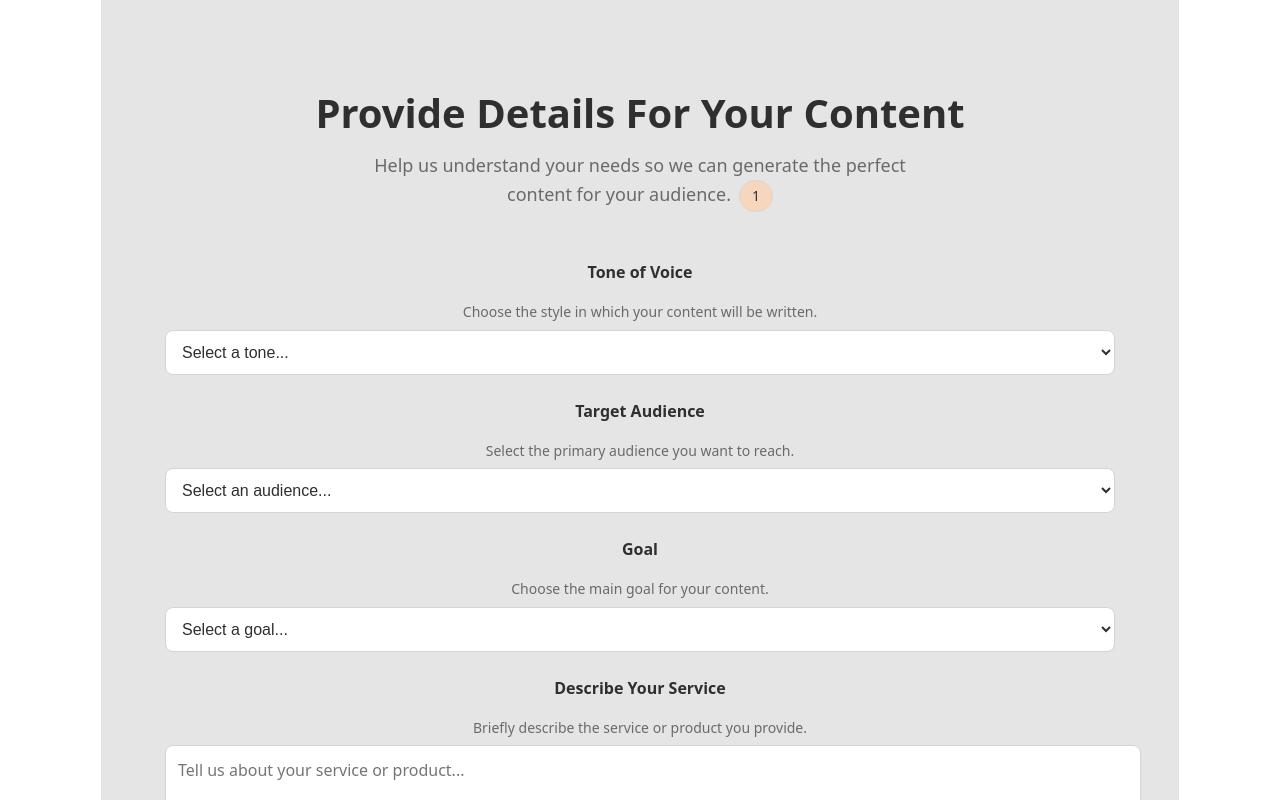
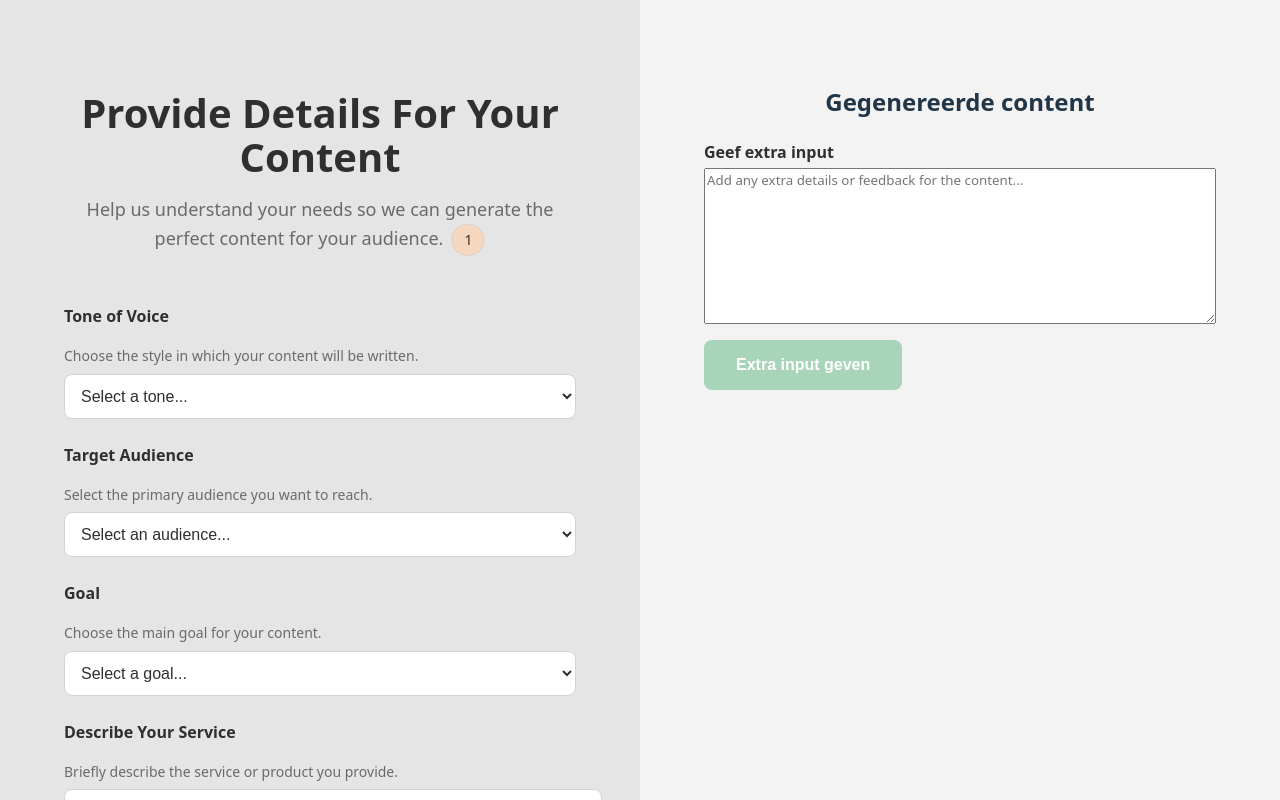
Before and after one commit to bloomsite/website-copy-ai, a React (Vite) app in the folder frontend/: page /content/1 in a window 1280 px wide. Shown: the top 800 px of the page. Built offline with nearby package versions, Linux system fonts and the light colour scheme.

Commit message:
adjustments content writer

```diff
--- a/frontend/src/pages/ContentWriter/ContentWriter.css
+++ b/frontend/src/pages/ContentWriter/ContentWriter.css
@@ -1,7 +1,41 @@
-/* CSS Custom Properties - Add these new color variables */
-:root {
-  --color-valid: #10b981;   /* Green for valid state */
-  --color-error: #ef4444;   /* Red for error state */
+
+.content-writer-items {
+  display: grid;
+  grid-template-columns: 1fr 1fr;
+  background-color: #f3f3f3;
+  overflow-y: auto;
+}
+
+.content-writer-display {
+  padding: 4rem;
+
+}
+
+.extra-input-section {
+  display: flex;
+  flex-direction: column;
+}
+
+.content-card {
+  background: var(--color-surface);
+  border: 1px solid var(--color-border);
+  border-radius: 0.75rem;
+  padding: 1.5rem;
+  margin-bottom: 1rem;
+  box-shadow: 0 1px 3px rgba(0, 0, 0, 0.1);
+  max-width: 600px;
+}
+
+.content-user {
+  background-color: var(--color-primary);
+  margin-left: 6rem;
+}
+
+.content-card .content-text {
+  color: var(--color-text);
+  line-height: 1.6;
+  font-size: 0.95rem;
+  white-space: pre-wrap;
 }
 
 /* Main page wrapper */
@@ -60,11 +94,12 @@
 }
 
 /* Labels */
-.content-writer-page .field-label {
+ .field-label {
   font-weight: bold;
   color: var(--color-text);
   margin-bottom: 0.25rem;
   font-size: 1rem;
+  text-align: left;
 }
 
 /* Helper text */
@@ -73,6 +108,7 @@
   color: var(--color-subtle-text);
   margin-bottom: 0.5rem;
   line-height: 1.4;
+  text-align: left;
 }
 
 /* Input fields (select, textarea) */
@@ -93,7 +129,7 @@
 }
 
 /* Textarea specific styling */
-.content-writer-page .field-textarea {
+.field-textarea {
   min-height: 150px;
   resize: vertical;
   font-family: inherit;
@@ -127,7 +163,7 @@
 }
 
 /* Submit button */
-.content-writer-page .submit-button {
+.submit-button {
   background-color: var(--color-primary);
   color: white;
   border: none;
@@ -141,22 +177,21 @@
   align-self: flex-start;
 }
 
-.content-writer-page .submit-button:hover:not(:disabled) {
+.submit-button:hover:not(:disabled) {
   background-color: var(--color-primary-hover);
   transform: translateY(-2px);
   box-shadow: 0 4px 12px rgba(0, 0, 0, 0.15);
 }
 
-.content-writer-page .submit-button:disabled,
-.content-writer-page .submit-button.is-disabled {
+.submit-button:disabled,
+.submit-button.is-disabled {
   opacity: 0.6;
   cursor: not-allowed;
   transform: none;
   box-shadow: none;
 }
-
-.content-writer-page .submit-button:disabled:hover,
-.content-writer-page .submit-button.is-disabled:hover {
+.submit-button:disabled:hover,
+.submit-button.is-disabled:hover {
   background-color: var(--color-primary);
   transform: none;
   box-shadow: none;
@@ -181,7 +216,7 @@
     gap: 1.25rem;
   }
 
-  .content-writer-page .submit-button {
+  .submit-button {
     width: 100%;
     align-self: stretch;
   }
--- a/frontend/src/pages/ContentWriter/ContentWriter.tsx
+++ b/frontend/src/pages/ContentWriter/ContentWriter.tsx
@@ -14,6 +14,18 @@ interface FormData {
 
 const ContentWriter: React.FC = () => {
   const { pageType } = useParams<{ pageType: string }>();
+
+  const [extraInput, setExtraInput] = useState("");
+  const [submittedExtraInputs, setSubmittedExtraInputs] = useState<string[]>(
+    []
+  );
+
+  const handleExtraInputSubmit = () => {
+    if (extraInput.trim()) {
+      setSubmittedExtraInputs((prev) => [...prev, extraInput.trim()]);
+      setExtraInput("");
+    }
+  };
 
   const [formData, setFormData] = useState<FormData>({
     tone: "",
@@ -102,16 +114,21 @@ const ContentWriter: React.FC = () => {
   };
 
   return (
+    <>
+      <div className="content-writer-items">
         <div className="content-writer-page">
           <div className="page-header">
             <h1>Provide Details For Your Content</h1>
             <p className="page-subtitle">
-          Help us understand your needs so we can generate the perfect content
-          for your audience.
+              Help us understand your needs so we can generate the perfect
+              content for your audience.
               {pageType && <span className="page-type-badge">{pageType}</span>}
             </p>
           </div>
 
+          <div className="content-writer-layout">
+            {/* Left Column - Form */}
+            <div className="content-form-column">
               <form className="content-form" onSubmit={handleSubmit}>
                 <div className="field-group">
                   <label htmlFor="tone" className="field-label">
@@ -134,7 +151,9 @@ const ContentWriter: React.FC = () => {
                     <option value="informative">Informative</option>
                     <option value="casual">Casual</option>
                   </select>
-          {errors.tone && <div className="field-error">{errors.tone}</div>}
+                  {errors.tone && (
+                    <div className="field-error">{errors.tone}</div>
+                  )}
                 </div>
 
                 <div className="field-group">
@@ -167,7 +186,9 @@ const ContentWriter: React.FC = () => {
                   <label htmlFor="goal" className="field-label">
                     Goal
                   </label>
-          <p className="field-help">Choose the main goal for your content.</p>
+                  <p className="field-help">
+                    Choose the main goal for your content.
+                  </p>
                   <select
                     id="goal"
                     value={formData.goal}
@@ -182,7 +203,9 @@ const ContentWriter: React.FC = () => {
                     <option value="promote-event">Promote Event</option>
                     <option value="generate-leads">Generate Leads</option>
                   </select>
-          {errors.goal && <div className="field-error">{errors.goal}</div>}
+                  {errors.goal && (
+                    <div className="field-error">{errors.goal}</div>
+                  )}
                 </div>
 
                 <div className="field-group">
@@ -195,7 +218,9 @@ const ContentWriter: React.FC = () => {
                   <textarea
                     id="description"
                     value={formData.description}
-            onChange={(e) => handleChange("description", e.target.value)}
+                    onChange={(e) =>
+                      handleChange("description", e.target.value)
+                    }
                     className={`field-input field-textarea ${getFieldClass(
                       "description"
                     )}`}
@@ -215,30 +240,66 @@ const ContentWriter: React.FC = () => {
                   {isGenerating ? "Generating Content..." : "Generate Content"}
                 </button>
               </form>
+            </div>
+
+            {/* Right Column - Content Display */}
+          </div>
+        </div>
+        <div className="content-writer-display">
+          <div className="content-display-section">
+            <div className="page-header">
+              <h2>Gegenereerde content</h2>
+            </div>
+
+            {/* Display generated content in cards */}
+            {generatedContent && (
+              <div className="content-card">
+                <div className="content-text">{generatedContent.content}</div>
+              </div>
+            )}
 
             {/* Display API error if any */}
             {generateError && (
-        <div className="error-message">
-          <h3>Error generating content:</h3>
-          <p>{generateError.message}</p>
+              <div className="content-card content-assistant">
+                <div
+                  className="content-text"
+                  style={{ color: "var(--color-error)" }}
+                >
+                  Error generating content: {generateError.message}
+                </div>
               </div>
             )}
 
-      {/* Display generated content */}
-      {generatedContent && (
-        <div className="generated-content">
-          <h3>Generated Content:</h3>
-          <div className="content-display">{generatedContent.content}</div>
-          {generatedContent.tokens && (
-            <div className="token-info">
-              <small>
-                Tokens used: {JSON.stringify(generatedContent.tokens)}
-              </small>
+            {/* Extra inputs as separate cards */}
+            {submittedExtraInputs.map((input, index) => (
+              <div className="content-card content-user" key={index}>
+                <div className="content-text">{input}</div>
               </div>
-          )}
+            ))}
+
+            <div className="extra-input-section">
+              <label htmlFor="extra-input" className="field-label">
+                Geef extra input
+              </label>
+              <textarea
+                id="extra-input"
+                className="field-input field-textarea"
+                placeholder="Add any extra details or feedback for the content..."
+                value={extraInput}
+                onChange={(e) => setExtraInput(e.target.value)}
+              />
+              <button
+                type="button"
+                onClick={handleExtraInputSubmit}
+                className="submit-button"
+              >
+                Extra input geven
+              </button>
             </div>
-      )}
           </div>
+        </div>
+      </div>
+    </>
   );
 };
 
```
Lines whose indentation alone changed are shown as unchanged.
